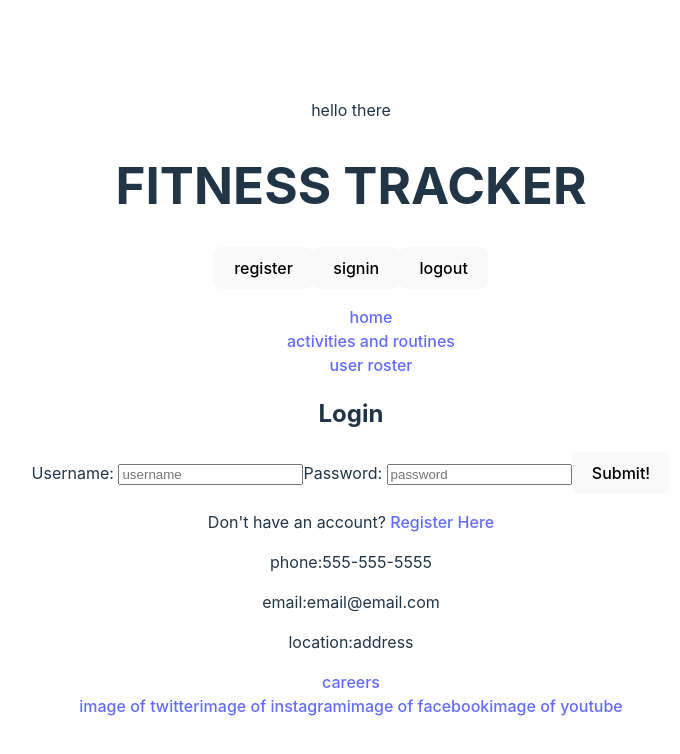
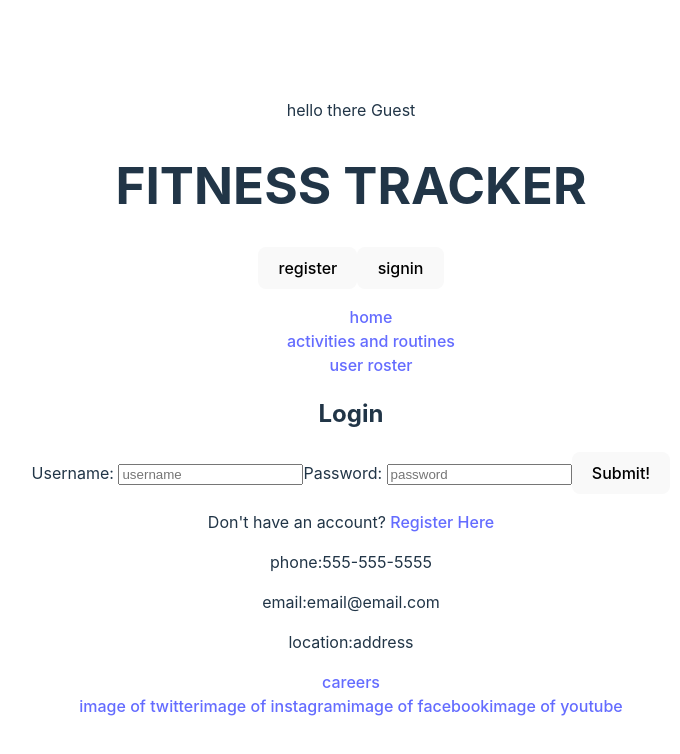
Before and after one commit to choilin310/fitness-tracker-starter, a React (Vite) app in the folder client/: page /login in a window 1280 px wide. Shown: the top 754 px of the page, without its empty margins (289-969 px from the left). Built offline with nearby package versions, Linux system fonts and the light colour scheme; no server answers.

Commit message:
header buttons change on loggedIn

```diff
--- a/client/src/App.jsx
+++ b/client/src/App.jsx
@@ -15,8 +15,9 @@ import Footer from './components/Footer'
 function App() {
   const [healthMessage,setHealthMessage] = useState("");
   const [error,setError] = useState(null);
+  const [headButtons,setHeadButtons] = useState("");
   const Navigate = useNavigate();
-  const {user} = useAuth();
+  const {user, loggedIn} = useAuth();
 
   useEffect(()=>{
     async function checkHealth(){
@@ -31,29 +32,44 @@ function App() {
         setError(error)
       }
     }
+
+    async function Buttons(loggedIn){
+      let html ="";
+      if(!loggedIn){
+        console.log("login buttons")
+        html = (<div>
+           <button id="registerButton" onClick = {()=>{Navigate("/register")}}>register</button>
+          <button id="signinButton" onClick = {()=>{Navigate("/login")}}>signin</button>
+        </div>);
+      }else{
+        console.log("logout buttons")
+        html = (<div>
+          <button id="logoutButton" onClick = {()=>{logout();}}>logout</button>
+          <button id="profileButton">profile</button>
+        </div>)
+      }
+      return(
+        setHeadButtons(html)
+      )
+    }
+    Buttons(loggedIn);
     checkHealth();
-  },[])
+  },[loggedIn])
+
+
+
+
 
   function HeadingOfPage(){
 
     return(
       <div>
-      <p>hello there </p>
+      <p>hello there {user.username}</p>
     <p>{healthMessage}</p>
       <div className="headingContainer">
         <h1>FITNESS TRACKER</h1>
-        {/* {user && user.username ? (
-          <div id="user">
-            {user.username.length > 10
-              ? `Hi, ${user.username.substring(0, 8)}..`
-              : `Hi, ${user.username}`}
-          </div>
-        ) : (
-          <div id="user">Hi, Guest!</div>
-        )} */}
-        <button id="registerButton" onClick = {()=>{Navigate("/register")}}>register</button>
-        <button id="signinButton" onClick = {()=>{Navigate("/login")}}>signin</button>
-        <button id="logoutButton" onClick = {()=>{logout();}}>logout</button>
+        {headButtons}
+
           <div className='nav'>
             <ul>
               <li><Link to="/">home</Link></li>
--- a/client/src/components/Login.jsx
+++ b/client/src/components/Login.jsx
@@ -30,7 +30,7 @@ export default function LogIn() {
       if (result.success) {
         setLoggedIn(true);
 
-       // navigate("/");
+       navigate("/");
       }
     } catch (error) {
       setError(error.message);
```
